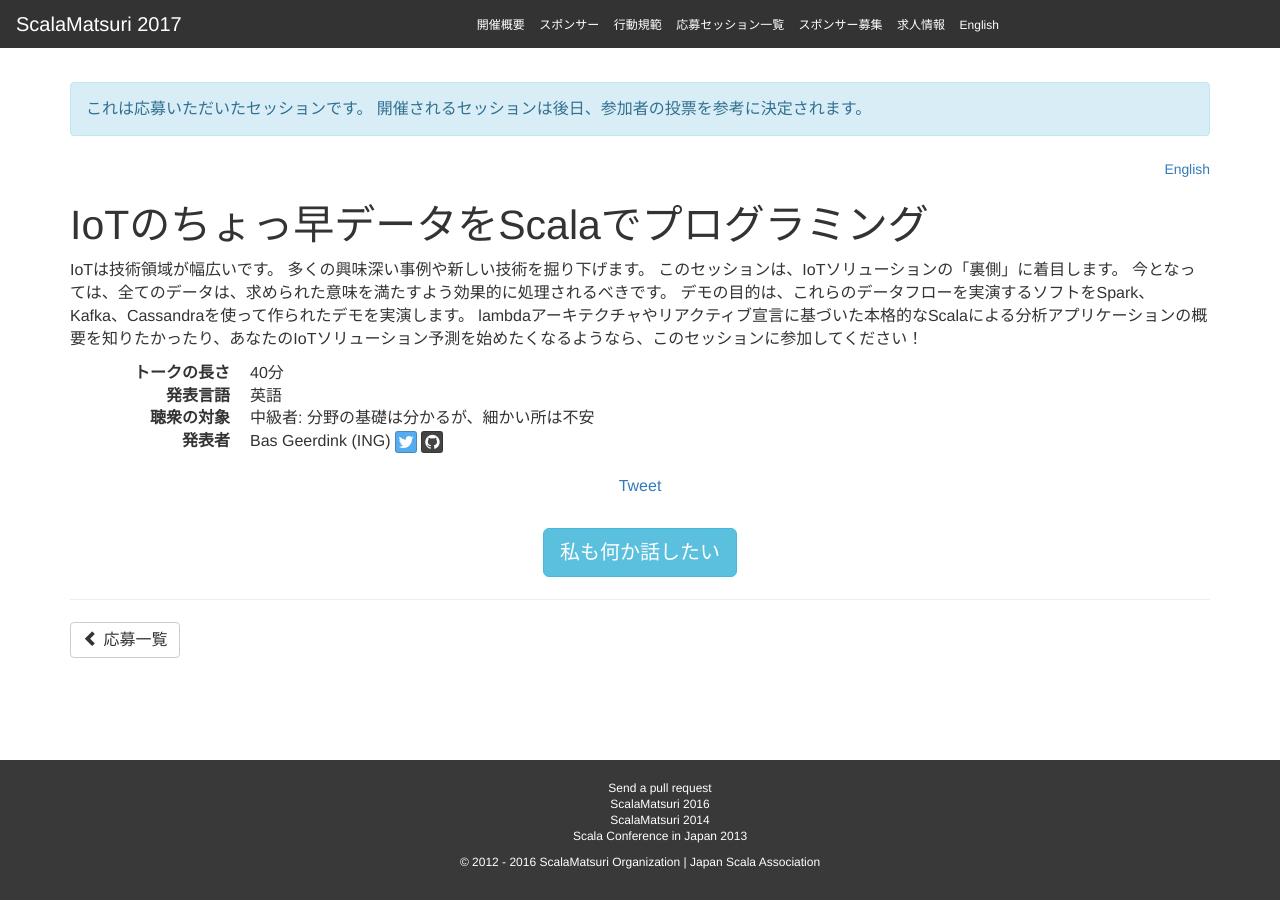
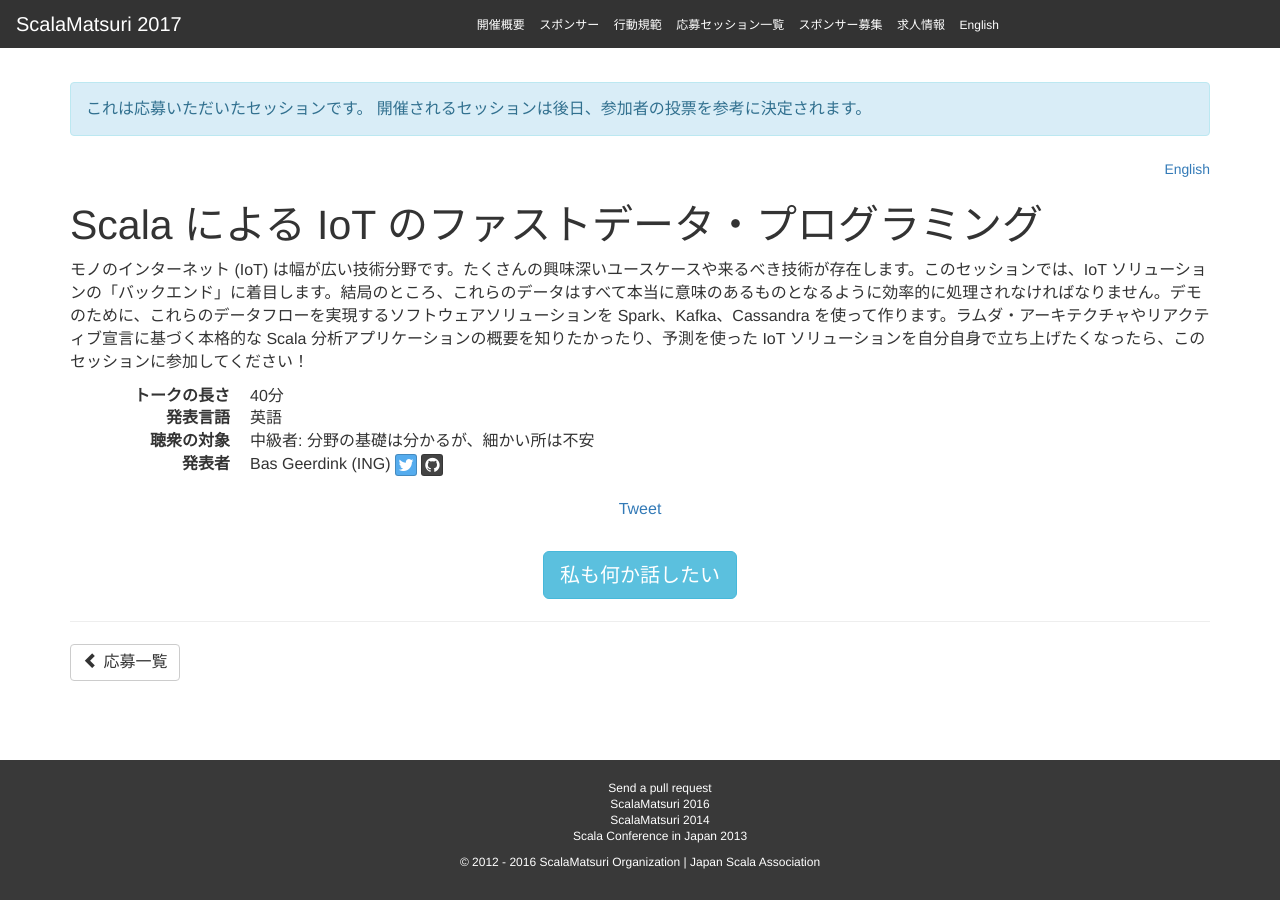
Before and after one commit to scalajp/2017.scalamatsuri.org, a Jekyll site: the page built from _candidates_ja/BasGeerdink_3.md, in a window 1280 px wide. Built offline with Jekyll 4.4.1, drawn with Linux system fonts in a browser that asks for light colours; nearby versions of some CDN libraries; comment, search, counter and statistics services are not loaded.

Commit message:
Update BasGeerdink_3.md

```diff
--- a/_candidates_ja/BasGeerdink_3.md
+++ b/_candidates_ja/BasGeerdink_3.md
@@ -1,6 +1,6 @@
 ---
 name: Bas Geerdink
-title: "IoTのちょっ早データをScalaでプログラミング"
+title: "Scala による IoT のファストデータ・プログラミング"
 length: 40
 audience: Intermediate
 language: English
@@ -14,9 +14,4 @@
   - Data Science / Machine Learning
   - Software Design and Architecture
 ---
-IoTは技術領域が幅広いです。
-多くの興味深い事例や新しい技術を掘り下げます。
-このセッションは、IoTソリューションの「裏側」に着目します。
-今となっては、全てのデータは、求められた意味を満たすよう効果的に処理されるべきです。
-デモの目的は、これらのデータフローを実演するソフトをSpark、Kafka、Cassandraを使って作られたデモを実演します。
-lambdaアーキテクチャやリアクティブ宣言に基づいた本格的なScalaによる分析アプリケーションの概要を知りたかったり、あなたのIoTソリューション予測を始めたくなるようなら、このセッションに参加してください！
+モノのインターネット (IoT) は幅が広い技術分野です。たくさんの興味深いユースケースや来るべき技術が存在します。このセッションでは、IoT ソリューションの「バックエンド」に着目します。結局のところ、これらのデータはすべて本当に意味のあるものとなるように効率的に処理されなければなりません。デモのために、これらのデータフローを実現するソフトウェアソリューションを Spark、Kafka、Cassandra を使って作ります。ラムダ・アーキテクチャやリアクティブ宣言に基づく本格的な Scala 分析アプリケーションの概要を知りたかったり、予測を使った IoT ソリューションを自分自身で立ち上げたくなったら、このセッションに参加してください！
```
